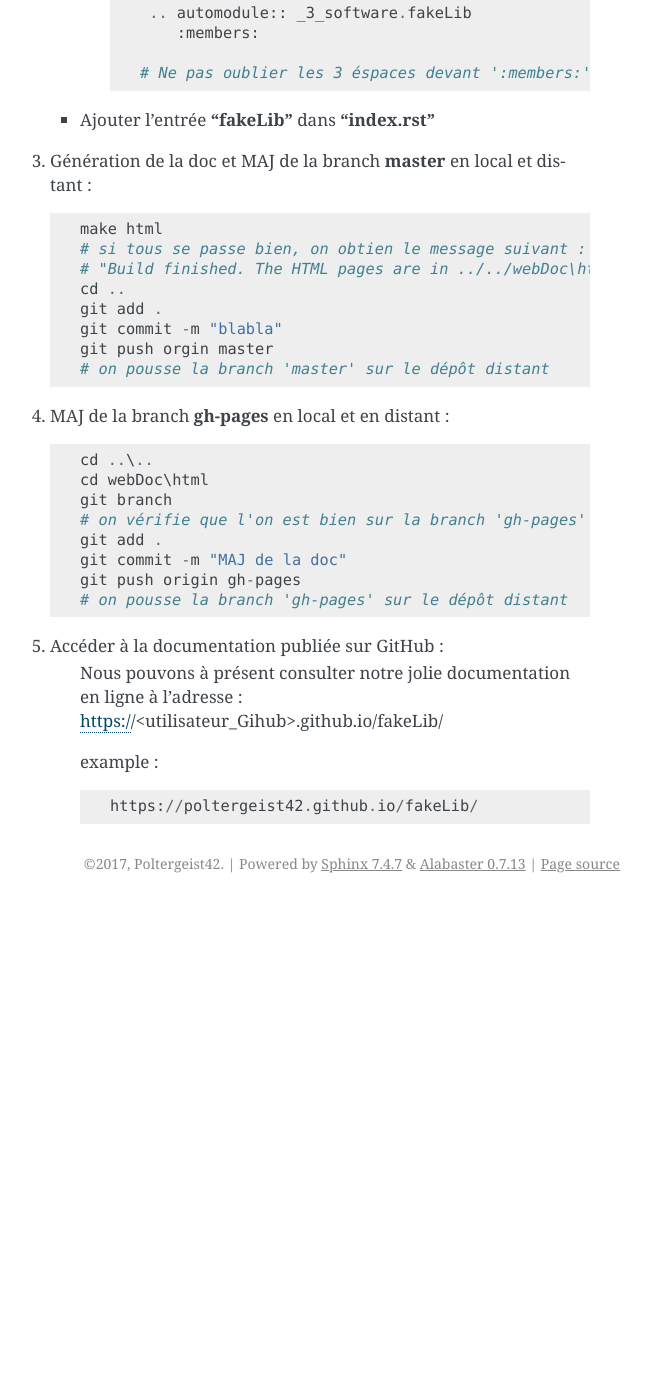
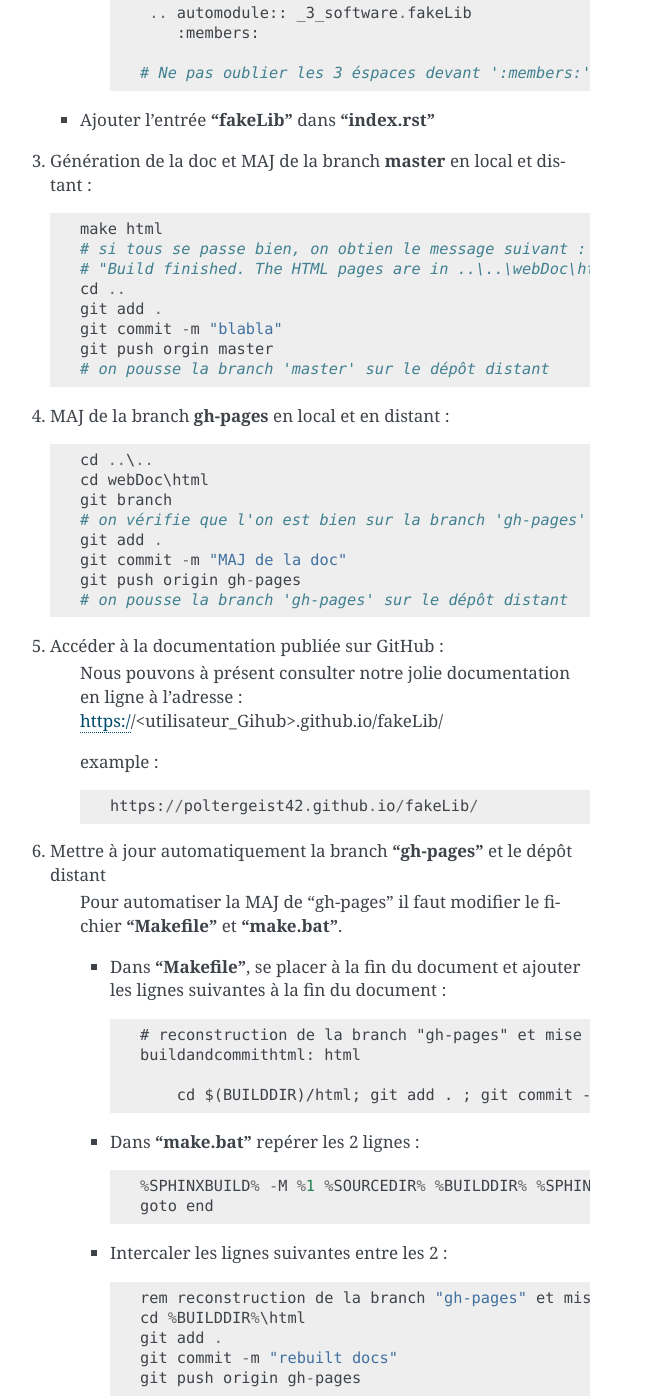
Before and after one commit to poltergeist42/JDM, a Sphinx documentation site: the page built from _1_userDoc/source/DocUtils_RST_Sphinx.rst, in a window 1280 px wide and 1400 px high, scrolled down 4665 px. Shown: the whole window, without its empty margins (490-1141 px from the left). Built offline with Sphinx 7.4.7, drawn with Linux system fonts in a browser that asks for light colours; before the commit the page ends 5568 px from its top, so only the background shows below that.

Commit message:
DocUtils : MAJ de 'publier de la doc avec Sphinx'

```diff
--- a/_1_userDoc/source/DocUtils_RST_Sphinx.rst
+++ b/_1_userDoc/source/DocUtils_RST_Sphinx.rst
@@ -216,7 +216,7 @@ Préparation de l'arborescence
 
             make html
             # si tous se passe bien, on obtien le message suivant :
-            # "Build finished. The HTML pages are in ../../webDoc\html."
+            # "Build finished. The HTML pages are in ..\..\webDoc\html."
             cd ..
             git add .
             git commit -m "blabla"
@@ -241,3 +241,28 @@ Préparation de l'arborescence
             example : ::
 
                 https://poltergeist42.github.io/fakeLib/
+
+        #. Mettre à jour automatiquement la branch **'gh-pages'** et le dépôt distant
+            Pour automatiser la MAJ de 'gh-pages' il faut modifier le fichier **'Makefile'**
+            et **'make.bat'**.
+
+            - Dans **'Makefile'**, se placer à la fin du document et ajouter les lignes
+              suivantes à la fin du document : ::
+
+                # reconstruction de la branch "gh-pages" et mise a jour du depot distant
+                buildandcommithtml: html
+
+                    cd $(BUILDDIR)/html; git add . ; git commit -m "rebuilt docs"; git push origin gh-pages
+
+            - Dans **'make.bat'** repérer les 2 lignes : ::
+
+                %SPHINXBUILD% -M %1 %SOURCEDIR% %BUILDDIR% %SPHINXOPTS%
+                goto end
+
+            - Intercaler les lignes suivantes entre les 2 : ::
+
+                rem reconstruction de la branch "gh-pages" et mise a jour du depot distant
+                cd %BUILDDIR%\html
+                git add .
+                git commit -m "rebuilt docs"
+                git push origin gh-pages
```
